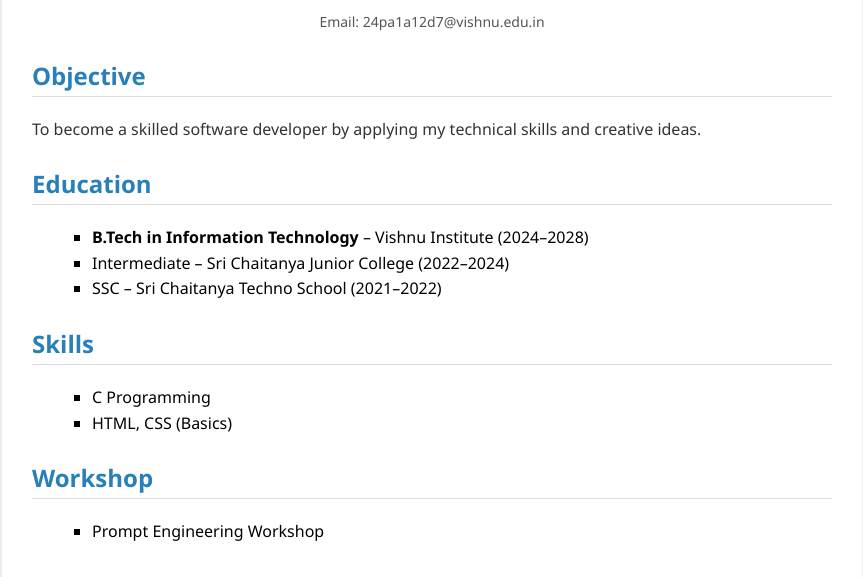
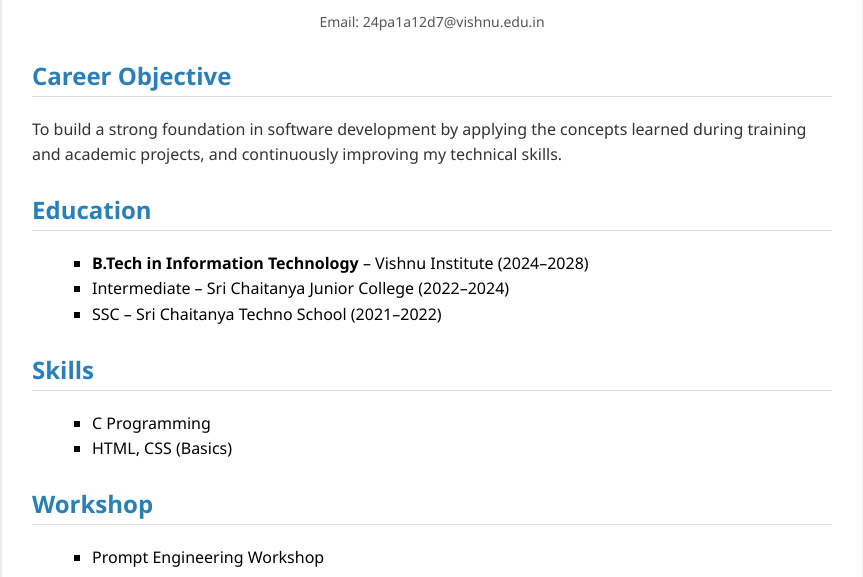
Before and after one commit to melamsanjana/resume, a plain HTML site: page index.html in a window 1280 px wide. Shown: the part 137-714 px from the top of the page, without its empty margins (208-1071 px from the left). Drawn offline with Linux system fonts and the light colour scheme.

Commit message:
Update index.html

```diff
--- a/index.html
+++ b/index.html
@@ -12,8 +12,8 @@
     <h1>Sanjana Chakradhar</h1>
     <p class="contact">Email: 24pa1a12d7@vishnu.edu.in</p>
 
-    <h2>Objective</h2>
-    <p>To become a skilled software developer by applying my technical skills and creative ideas.</p>
+    <h2>Career Objective</h2>
+    <p>To build a strong foundation in software development by applying the concepts learned during training and academic projects, and continuously improving my technical skills.</p>
 
     <h2>Education</h2>
     <ul>
```
